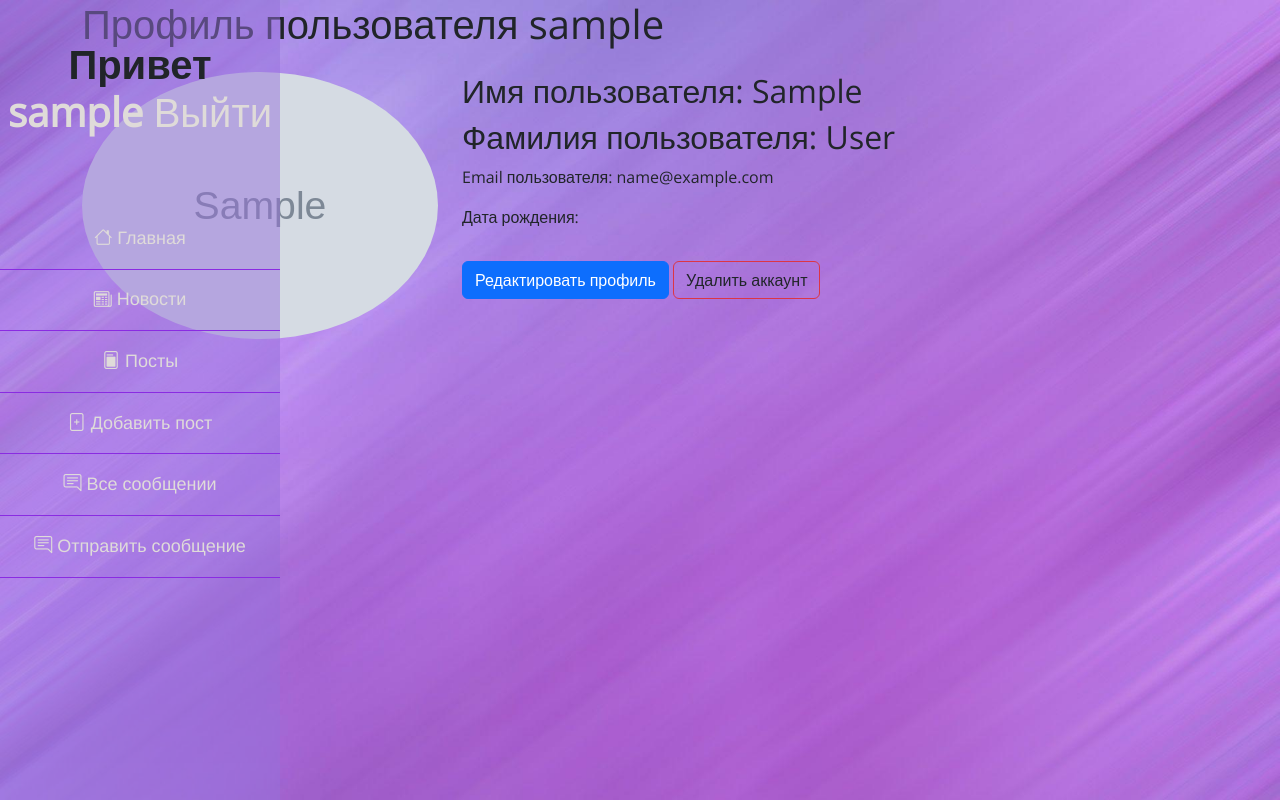
After one commit to Lordd1s/twitterapp-django-MVT, a Django app: page /profile/ in a window 1280 px wide. The commit adds this page. Run offline with Django 4.2, Linux system fonts and the light colour scheme; a user stored in the database is signed in; tables that the repository leaves empty hold one stand-in row (values such as "Sample post"); grey boxes marked "Sample" are stand-in pictures.

Commit message:
fixed context_proccesors.py, added user_profile and minor bugs

```diff
--- a/settings/settings.py
+++ b/settings/settings.py
@@ -80,7 +80,7 @@ TEMPLATES = [
                 "django.contrib.auth.context_processors.auth",
                 "django.contrib.messages.context_processors.messages",
                 "twitter.context_processors.get_post_count",
-                # "twitter.context_processors.get_status_of_message",
+                "twitter.context_processors.get_status_of_message",
             ],
         },
     },
--- a/templates/components/navbar.html
+++ b/templates/components/navbar.html
@@ -2,7 +2,7 @@
   <h1 class="logo">
     <span id="up" class="hidden" onclick="toUp()">Наверх</span>
     {% if request.user.is_authenticated %}
-    <span>Привет {{ request.user.username }}</span>
+    <span>Привет <a href="{% url 'profile' %}"> {{ request.user.username }}</a></span>
     <a href="{% url 'logout' %}">Выйти</a>
     {% else %}
     <span>Привет Гость</span>
--- /dev/null
+++ b/templates/profile.html
@@ -0,0 +1,53 @@
+{% extends 'home.html' %} {% load static %}
+{% block title %} <title>Профиль</title> {% endblock %}
+{% block main %}
+<div class="container">
+  <h1 class="mb-4">Профиль пользователя {{ profile.user.username }}</h1>
+  <div class="row">
+      <div class="col-md-4">
+          <!-- Аватар пользователя с использованием Bootstrap классов для размера -->
+          <img src="{% static profile.avatar.url %}" class="img-fluid rounded-circle" alt="Аватар пользователя">
+      </div>
+      <div class="col-md-8">
+          <h2>Имя пользователя: {{ profile.first_name }}</h2>
+          <h2>Фамилия пользователя: {{ profile.last_name }} </h2>
+          <p>Email пользователя: {{ profile.user.email }}</p>
+          <p>Дата рождения: </p>
+          <button id="show" class="btn btn-primary mt-3">Редактировать профиль</button>
+
+          <form class="form-control bg-success-subtle" id="showForm" action="{% url 'profile' %}" enctype="multipart/form-data" method="POST" style="display: none;">
+            {% csrf_token %}
+            <div class="form-group">
+                <label for="avatar">Изменить фото</label>
+                <input type="file" class="form-control bg-primary-subtle" id="avatar" name="avatar">
+            </div>
+
+            <div class="form-group">
+                <label for="username">Имя пользователя</label>
+                <input type="text" class="form-control bg-primary-subtle" id="username" name="first_name" value="{{ profile.first_name }}">
+            </div>
+
+            <div class="form-group">
+                <label for="surname">Фамилия пользователя</label>
+                <input type="text" class="form-control bg-primary-subtle" id="surname" name="last_name" value="{{ profile.last_name }}">
+            </div>
+
+            <button type="submit" class="btn btn-outline-warning mt-3 text-dark">Сохранить изменения</button>
+        </form>
+
+        <a href="{% url 'delete_profile' %}" class="mt-3 text-dark btn btn-outline-danger">Удалить аккаунт</a>
+      </div>
+  </div>
+</div>
+<script>
+  const show = document.getElementById('show');
+  let showForm = document.getElementById('showForm');
+
+  show.onclick = function() {
+  showForm.style.display = 'block';
+  show.style.display = 'none';
+};
+</script>
+
+
+{% endblock %}
--- a/twitter/context_processors.py
+++ b/twitter/context_processors.py
@@ -9,10 +9,12 @@ def get_post_count(request: HttpRequest) -> dict[str, any]:
     return {"post_count": models.Post.objects.filter(is_moderate=True).count()}
 
 
-# def get_status_of_message(request: HttpRequest) -> dict[str, any]:
-#     if request.user.is_authenticated:
-#         return {
-#             "message_status_count": models.Message.objects.filter(
-#                 recipient=request.user, is_viewed=False
-#             ).count()
-#         }
+def get_status_of_message(request: HttpRequest) -> dict[str, any]:
+    if request.user.is_authenticated:
+        return {
+            "message_status_count": models.Message.objects.filter(
+                recipient=request.user, is_viewed=False
+            ).count()
+        }
+    else:
+        return {"message_status_count": "Non authorized!"}
--- a/twitter/models.py
+++ b/twitter/models.py
@@ -19,8 +19,9 @@ class UserProfile(models.Model):
         validators=[
             FileExtensionValidator(allowed_extensions=["jpg", "png", "gif", "jpeg"]),
         ],
+        default="6596121.png",
     )
-    was_born = models.DateTimeField(null=True, blank=True, verbose_name="Дата рождения")
+    was_born = models.DateField(null=True, blank=True, verbose_name="Дата рождения")
     first_name = models.CharField(max_length=50, blank=True, verbose_name="Имя")
     last_name = models.CharField(max_length=50, blank=True, verbose_name="Фамилия")
 
--- a/twitter/urls.py
+++ b/twitter/urls.py
@@ -5,6 +5,8 @@ from twitter import views
 urlpatterns = [
     path("", views.home, name="home"),
     path("accounts/login/", views.login_user, name="login"),
+    path("profile/", views.profile, name="profile"),
+    path("delete_profile", views.delete_profile, name="delete_profile"),
     path("register/", views.register, name="register"),
     path("logout/", views.logout_user, name="logout"),
     path("send_message/", views.message, name="message"),
--- a/twitter/views.py
+++ b/twitter/views.py
@@ -79,6 +79,34 @@ def register(request: HttpRequest) -> HttpResponse:
                     "condition": "Пароль должен содержать мин. 8 символов, одна заглавная буква, одна цифра, спец. символы: #?!@$%^&*-_",
                 },
             )
+
+
+@login_required
+def profile(request: HttpRequest) -> HttpResponse:
+    profile_db = models.UserProfile.objects.get(user=request.user)
+    if request.method == "GET":
+        return render(
+            request=request,
+            template_name="profile.html",
+            context={"profile": profile_db},
+        )
+    elif request.method == "POST":
+        avatar = request.FILES.get("avatar")
+        first_name = request.POST.get("first_name")
+        last_name = request.POST.get("last_name")
+        profile_db.avatar = avatar
+        profile_db.first_name = first_name
+        profile_db.last_name = last_name
+        profile_db.save()
+        return redirect(reverse("profile"))
+
+
+@login_required
+def delete_profile(request: HttpRequest) -> HttpResponse:
+    user = models.User.objects.get(username=request.user)
+    logout(request)
+    user.delete()
+    return redirect(reverse("home"))
 
 
 def login_user(request: HttpRequest) -> HttpResponse:
```
Also changed, not shown: static/media/images/avatars/00000PORTRAIT_00000_BURST20210522221314004-01.jpeg (added), static/media/images/avatars/6596121.png (added), static/media/images/avatars/6596121_dfGZgXE.png (added), twitter/migrations/0020_alter_userprofile_was_born.py (added), twitter/migrations/0021_alter_userprofile_avatar.py (added).
